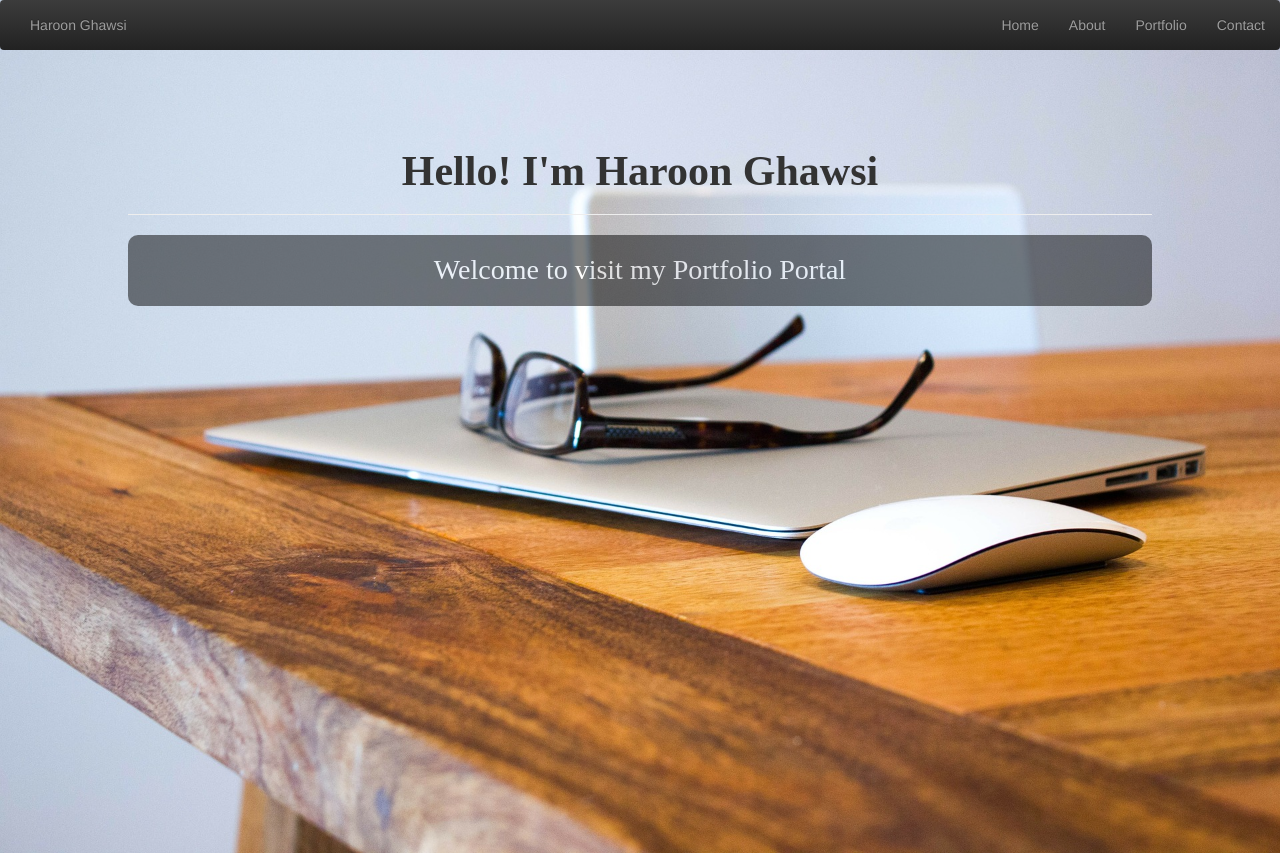
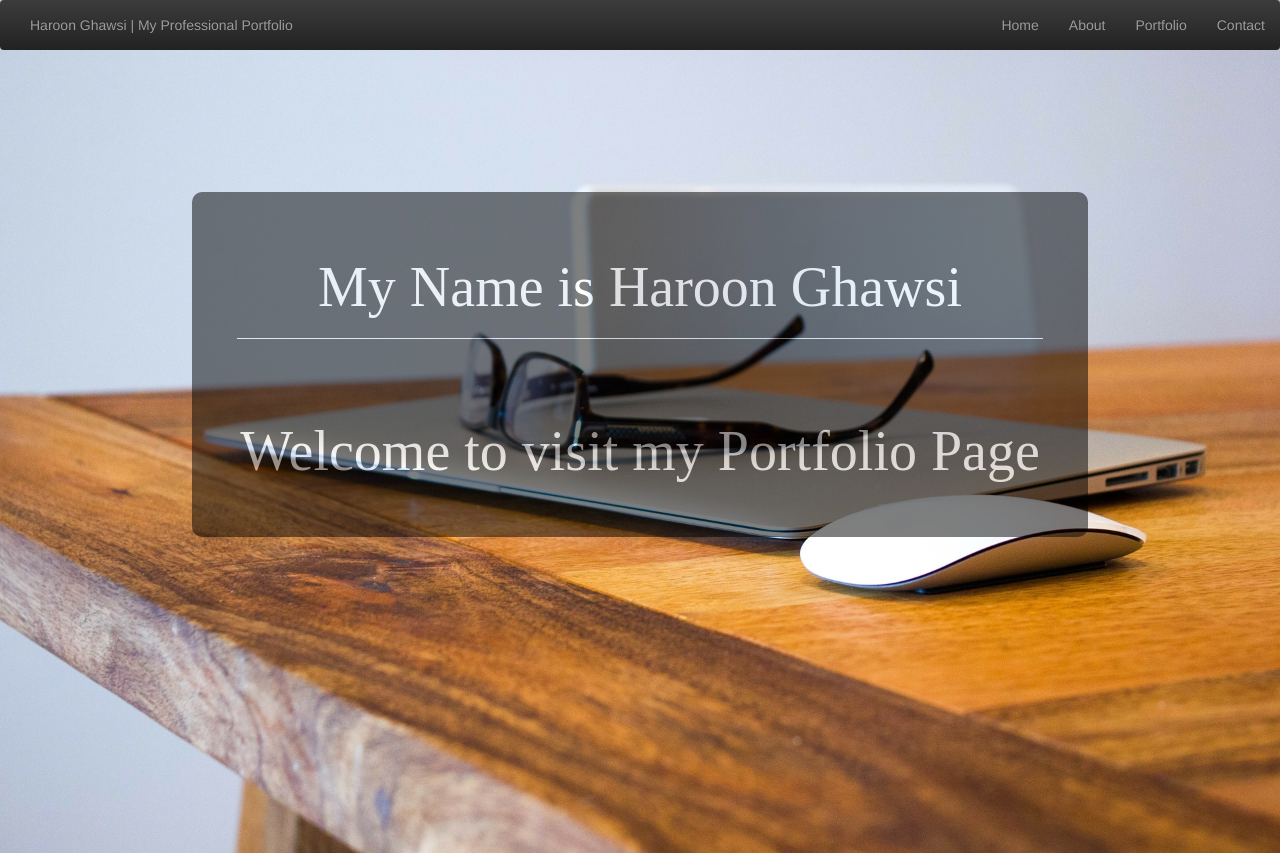
Before and after one commit to HaroonGhawsi/MyPortfolio, a plain HTML site: page index.html in a window 1280 px wide. Shown: the top 853 px of the page. Drawn offline with nearby package versions, Linux system fonts and the light colour scheme.

Commit message:
Main Page design modified

```diff
--- a/Styles/main.css
+++ b/Styles/main.css
@@ -8,7 +8,7 @@
     background-size: cover;
     width: 100%;
     height: 1000px;
-	padding: 10%;
+	padding: 15%;
 	text-align: center;
 }
 
@@ -55,20 +55,16 @@ nav {
 .fixed-nav-bar{
     position: fixed;
 }
-h1{
-	font-family: alice;
-	font-weight: bold;
-	font-size: 3em;
+#h2bg{
+	border: 1px;
+	padding: 5%;
+	background-color: black;
+	border-radius: 10px;
+	filter: alpha(opacity=50%);
+	opacity: 0.5;
 }
 h2{
 	font-family: Serif;
-	font-size: 2em;
-	text-color: white;
-	border: 1px;
-	padding: 20px;
-	background-color: black;
-	border-radius: 10px;
+	font-size: 4em;
 	color: white;
-	filter: alpha(opacity=50%);
-	opacity: 0.5;
 }
--- a/index.html
+++ b/index.html
@@ -21,7 +21,7 @@
         <form class="nav form-inline">
             <ul class="nav navbar-nav navbar-left">
                 <li>
-                    <a href="#">Haroon Ghawsi</a>
+                    <a href="#">Haroon Ghawsi | My Professional Portfolio</a></a>
                 </li>
             </ul>
             <div class="nav1">
@@ -37,12 +37,8 @@
 </nav>
 
 <div id="pg1">
-		<div id="h1">
-			<h1>Hello! I'm Haroon Ghawsi</h1>
-		</div>
-		<hr></hr>
-		<div>
-			<h2>Welcome to visit my Portfolio Portal</h2>
+		<div id="h2bg">
+			<h2>My Name is Haroon Ghawsi <br><hr></hr></br>Welcome to visit my Portfolio Page</h2>
 		</div>
 
 </div>
```
